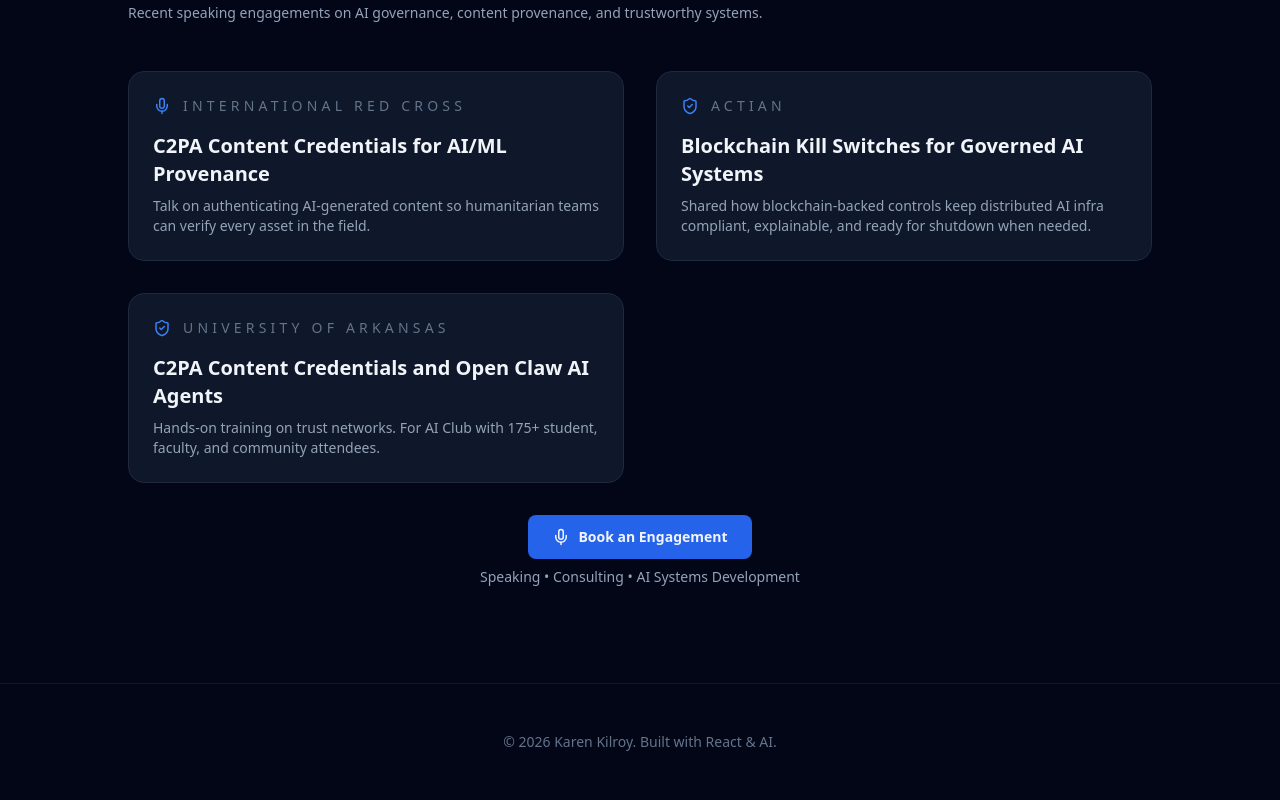
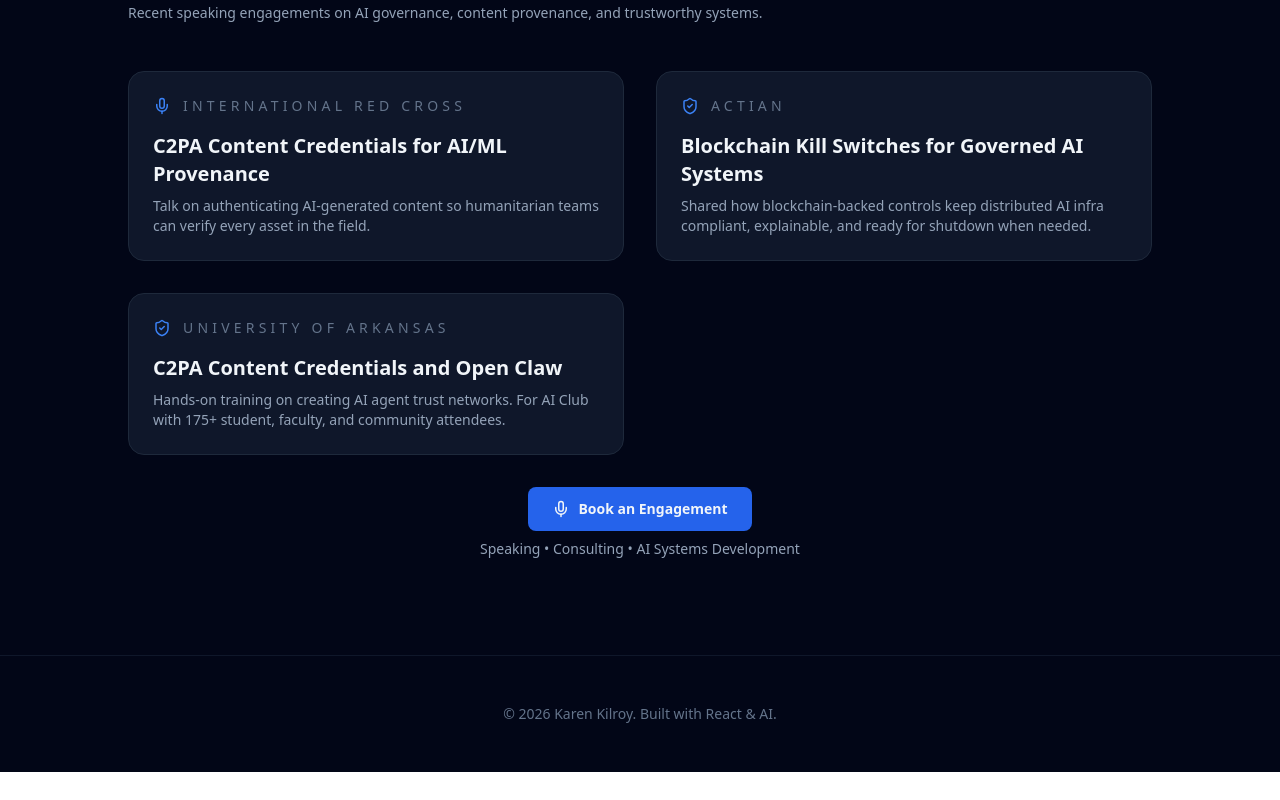
Before and after one commit to kilroyblockchain/karenkilroy, a React (Create React App) app: page /print in a window 1280 px wide. Shown: the part 3504-4304 px from the top of the page. After the commit the page ends 4276 px from the top, so only its background shows below. Built offline with nearby package versions, Linux system fonts and the light colour scheme.

Commit message:
training

```diff
--- a/src/App.js
+++ b/src/App.js
@@ -32,9 +32,9 @@
     },
     {
       org: "University of Arkansas",
-      topic: "C2PA Content Credentials and Open Claw AI Agents",
+      topic: "C2PA Content Credentials and Open Claw",
       description:
-        "Hands-on training on trust networks. For AI Club with 175+ student, faculty, and community attendees."
+        "Hands-on training on creating AI agent trust networks. For AI Club with 175+ student, faculty, and community attendees."
     }
   ];
 
```
